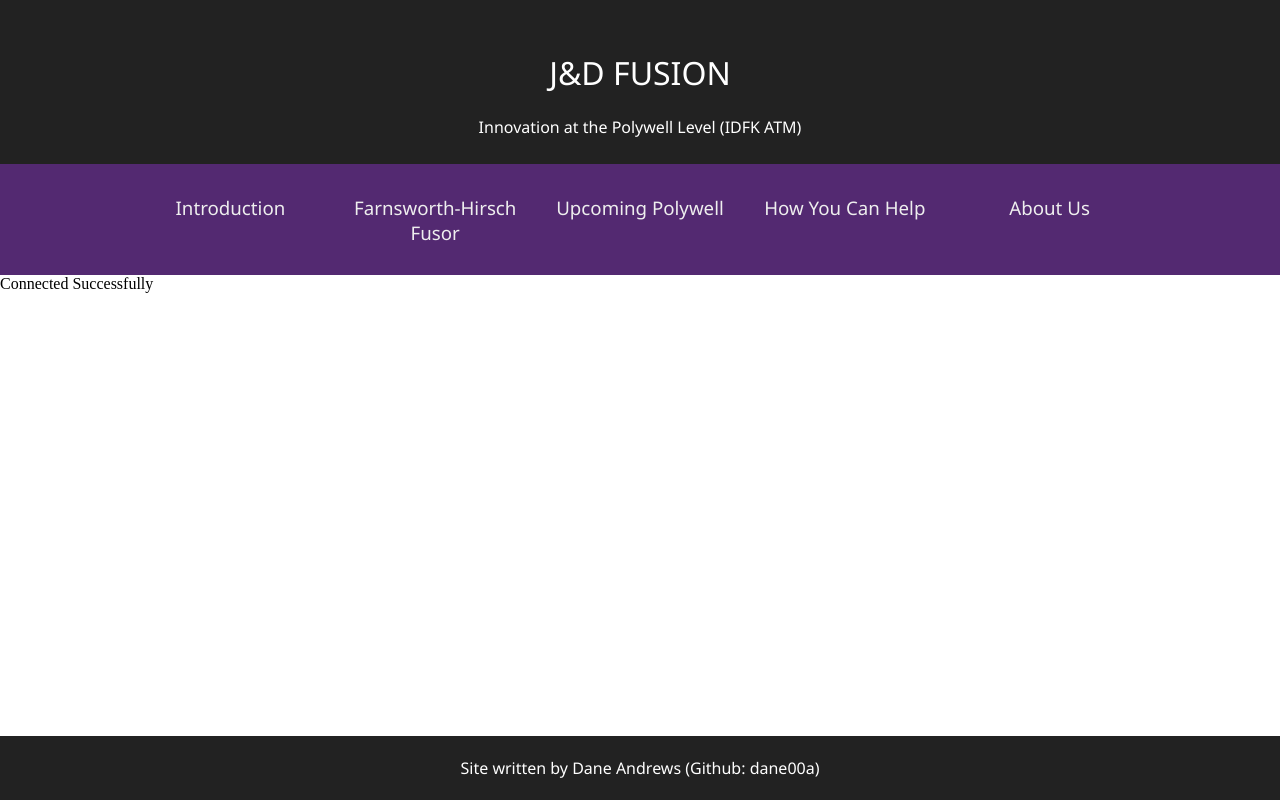
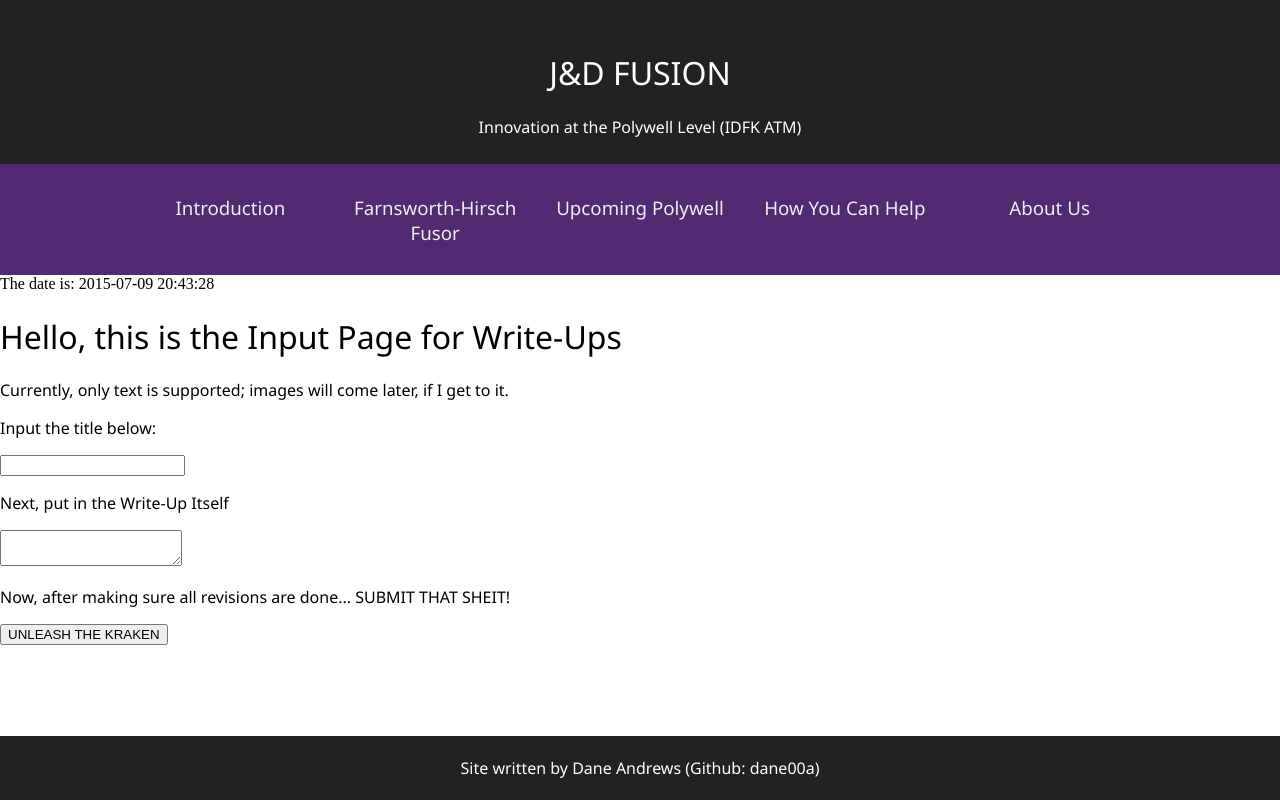
Before and after one commit to dane00a/JDFusion, a PHP site: page /webmaster.php in a window 1280 px wide. Run offline with PHP 8.4, Linux system fonts and the light colour scheme.

Commit message:
Database
Holy Shit, this took a lot of pain and time.
BUT IT'S DONE!
Now, all of our write-ups are successfully added to the database, with
all proper security measures taken care of.
I/O Works; See refernce code.

```diff
--- a/webmaster.php
+++ b/webmaster.php
@@ -1,20 +1,92 @@
 <!DOCTYPE html>
 <html>
   <head>
-    <link href="webmaster.css" rel="stylesheet" type="text/css">
+    <link href="css/webmaster.css" rel="stylesheet" type="text/css">
   </head>
   <body>
     <?php include("menu.html");
+    echo "The date is: ".date("Y-m-d H:i:s")."<br>";
+    //CHECK FOR A POST REQ, THEN BEGIN PROCESSING
+    if ($_SERVER["REQUEST_METHOD"] == "POST"){
+            //SQL CREDS 'N SHIT
       $servername = "localhost";
-    $username = "username";
-    $password = "password";
-    $conn = new mysqli($servername, $username, $password);
+      $username = "root";
+      $password = "";
+      $db = "writeup";
+      $conn = new mysqli($servername, $username, $password, $db);
       if ($conn->connect_error){
         die("Connection failed: ". $conn->connect_error);
       }
       else{
-      echo "Connected Successfully";
+        echo "Connected Successfully to ".$db;
       }
-    ?>
+      //END OF SQL CONNECTION; IF SUCCESSFUL, PROCESSING BEGINS HERE
+      $date = date("Y-m-d H:i:s");
+      echo $date;
+      function fixinput($data){
+        stripslashes($data);
+        htmlspecialchars($data);
+        return $data;
+      }
+      $title = $body = "";
+      $title = fixinput($_POST["title"]);
+      $body = fixinput($_POST["body"]);
+      mysql_real_escape_string($title);
+      mysql_real_escape_string($body);
+      echo " ".$title;
+      echo " ".$body;
+      //add a check for images for image support, maybe? is better solution? EDIT: NAH
+      $sql = "INSERT INTO writeups (title,body,dateandtime) VALUES (\"$title\", \"$body\",\"$date\");";
+      //check to see if insertion went through
+    /*  if ($conn->query($sql) === TRUE){
+        echo "<br> New entry created successfully";
+      }
+      else{
+        echo "GODDAMNIT SOMETHING WENT REALLY FUCKING WRONG. ERROR: ". $sql . "<br>" . $conn->error;
+      }*/
+      //echo $conn->query("SELECT * FROM writeups WHERE id='1';");
+      echo "<br><br>";
+      /*this block is the first test of retrieval and reference code; it works
+      if($result = $conn->query("SELECT * FROM writeups")){
+        if ($count = $result->num_rows){
+          echo "<p>The row count is ",$count,"</p>";
+            while ($row = $result->fetch_object()){
+              echo $row->title, $row->body;
+            }
+            $result->free();
+        }
+        else{
+          die($conn->error);
+        }
+      }*/
+      $inc = 1;
+      //this variable must increment when looping through the db for various items
+      if ($result = $conn->query("SELECT * FROM writeups LIMIT ".$inc.", 1;")){
+        if ($count = $result->num_rows){
+          echo "The row count for this query is ",$count;
+          while($row = $result->fetch_object()){
+          echo $row->title,"<br>", $row->body;
+          }
+        }
+      }
+    }?>
+    <form method="post" action="<?php echo htmlspecialchars($_SERVER["PHP_SELF"]);?>">
+      <h1>Hello, this is the Input Page for Write-Ups</h1>
+      <p>
+        Currently, only text is supported; images will come later, if I get to it.
+      </p>
+      <p>
+        Input the title below:
+      </p>
+      <input class="title" name="title">
+      <p>
+        Next, put in the Write-Up Itself
+      </p>
+      <textarea name="body" class="writeup"></textarea>
+      <p>
+        Now, after making sure all revisions are done... SUBMIT THAT SHEIT!
+      </p>
+      <button type="submit">UNLEASH THE KRAKEN</button>
+    </form>
   </body>
 </html>
```
Also changed, not shown: css/webmaster.css (added). Lines whose indentation alone changed are shown as unchanged.
